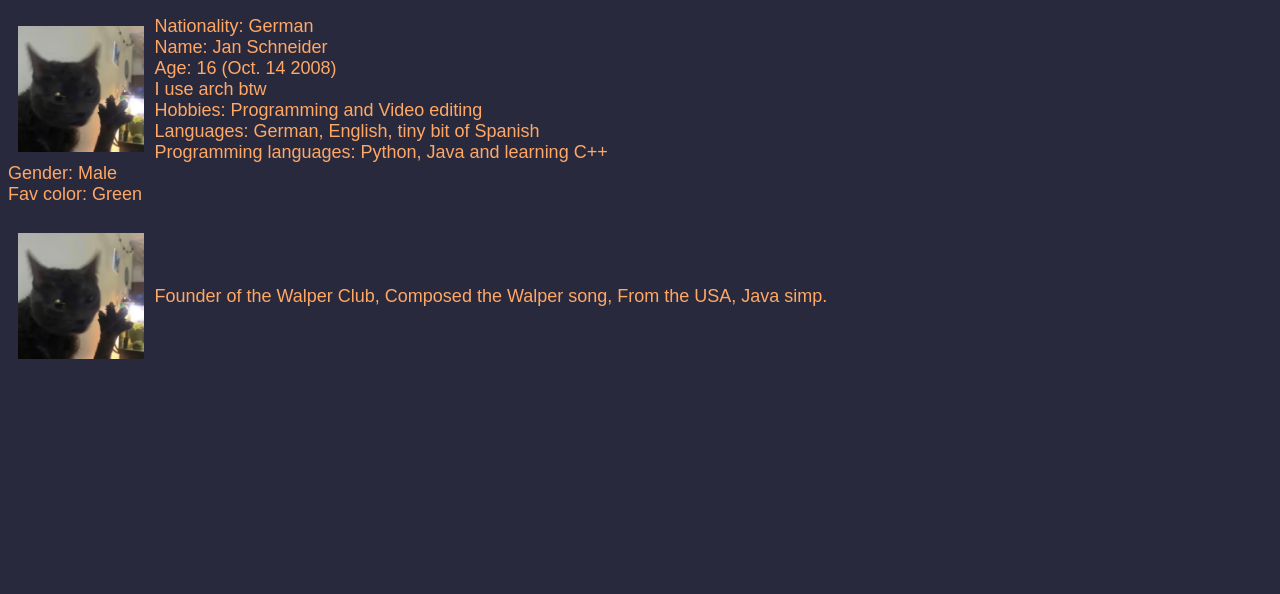
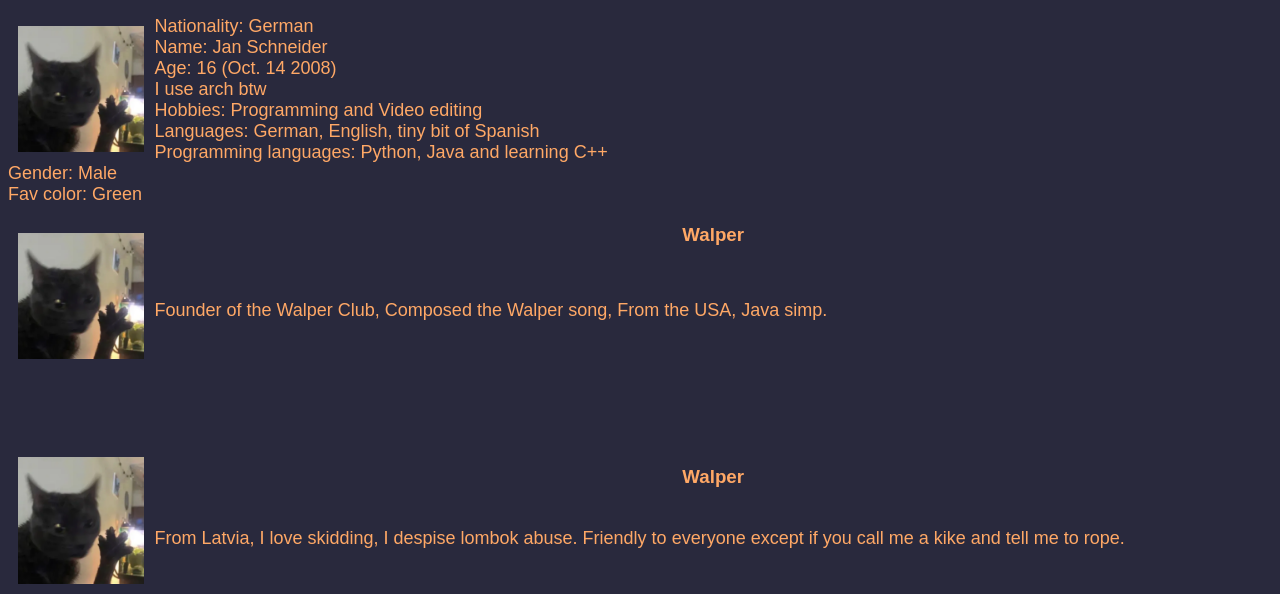
Before and after one commit to MrGaffiot/walper.club, a Flask app: page /walperpedia in a window 1280 px wide. Shown: the part 457-1051 px from the top of the page. Before the commit the page ends 816 px from the top, so only its background shows below. Run offline with Flask 3, Linux system fonts and the light colour scheme.

Commit message:
Fixed a lil' bit, added a new walper

```diff
--- a/src/templates/walperpedia.html
+++ b/src/templates/walperpedia.html
@@ -25,7 +25,11 @@
         Programming languages: Python, Java and learning C++<br>
         Gender: Male<br>
         Fav color: Green<br></p>
-        <img src="{{ url_for('static', filename='walper.webp') }}" alt="walper" style="float: left" id="walperImage">
-    <p><br><br><br>Founder of the Walper Club, Composed the Walper song, From the USA, Java simp.</p>
+    <img src="{{ url_for('static', filename='walper.webp') }}" alt="walper" style="float: left" id="walperImage">
+    <h3 id="center">Walper</h3>
+    <br><p>Founder of the Walper Club, Composed the Walper song, From the USA, Java simp.</p>
+    <br><br><br><br><br><br><img src="{{ url_for('static', filename='walper.webp') }}" alt="walper" style="float: left" id="walperImage">
+    <h3 id="center">Walper</h3>
+    <p><br>From Latvia, I love skidding, I despise lombok abuse. Friendly to everyone except if you call me a kike and tell me to rope.</p>
 </body>
 </html>
```
